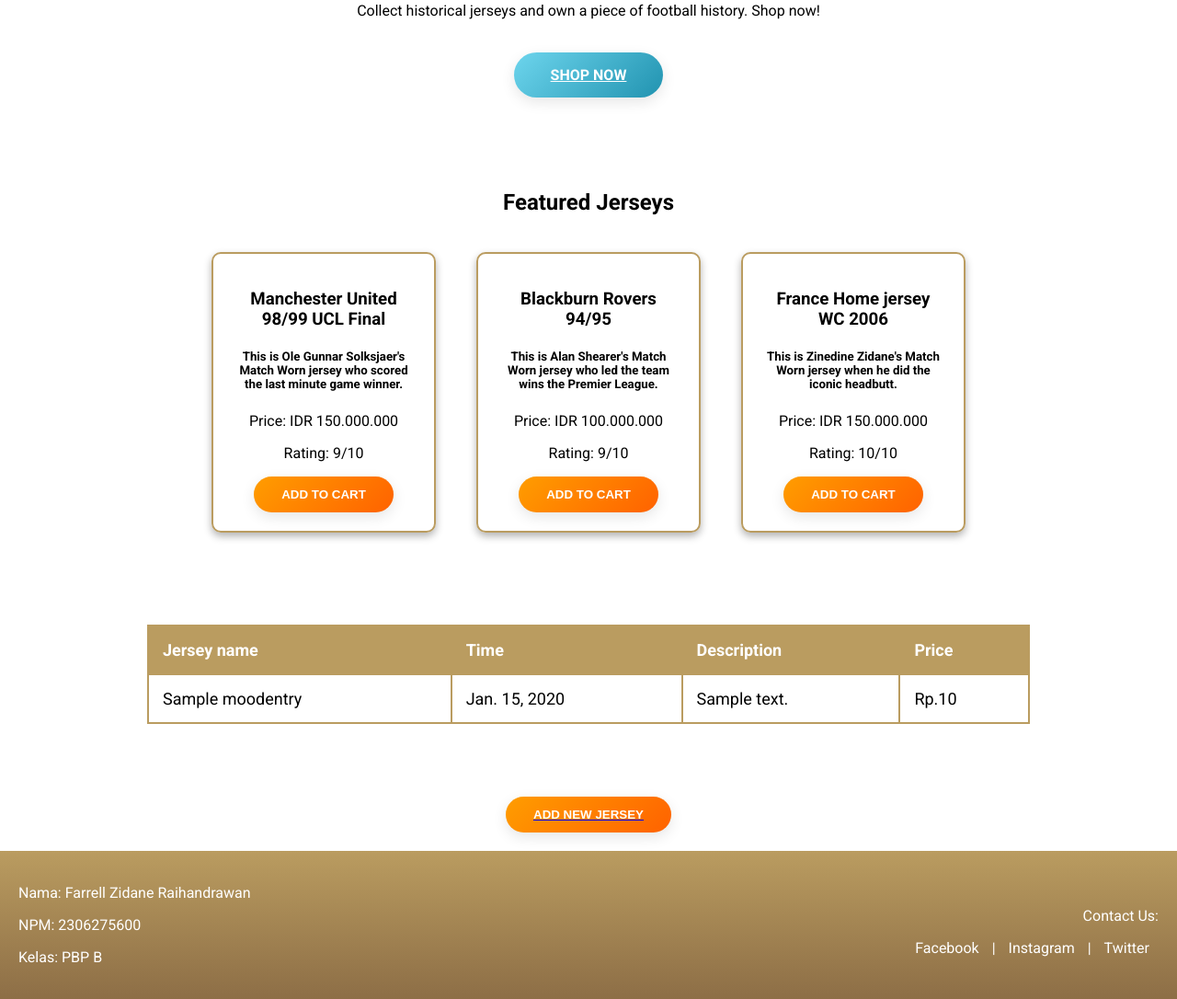
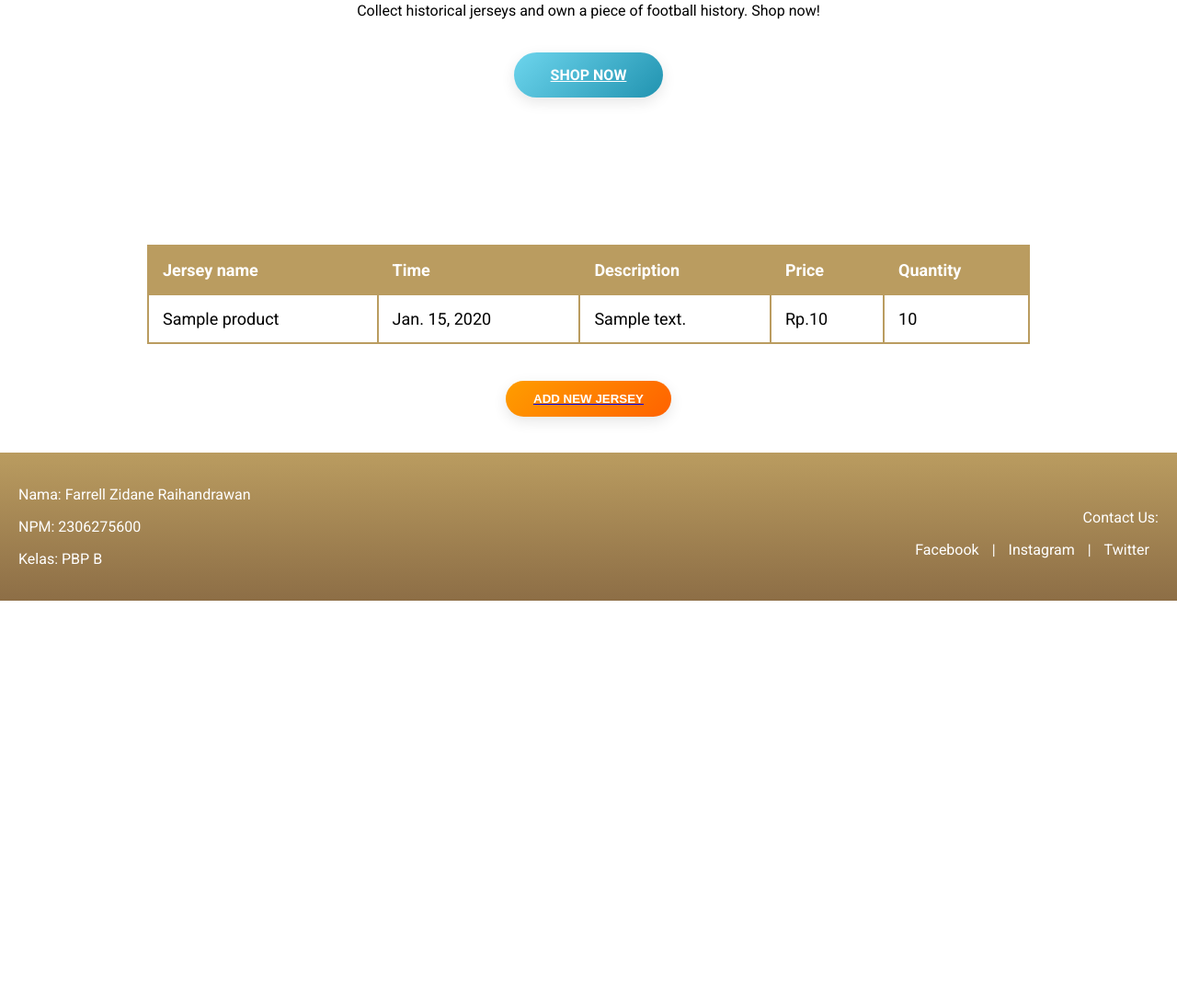
Before and after one commit to farrellzidane/JerseyVault, a Django app: page / in a window 1280 px wide. Shown: the part 198-1284 px from the top of the page at 92% size. After the commit the page ends 851 px from the top, so only its background shows below. Run offline with Django 4.2, Linux system fonts and the light colour scheme; tables that the repository leaves empty hold one stand-in row (values such as "Sample post").

Commit message:
Submitted TUGAS 3

```diff
--- a/main/models.py
+++ b/main/models.py
@@ -1,12 +1,14 @@
 import uuid
 from django.db import models
 
-class MoodEntry(models.Model):
+class Product(models.Model):
     id = models.UUIDField(primary_key=True, default=uuid.uuid4, editable=False)  # tambahkan baris ini
     jersey_name = models.CharField(max_length=255)
     time = models.DateField(auto_now_add=True)
     description = models.TextField()
     price = models.IntegerField()
+    quantity = models.IntegerField()
+
 
     @property
     def is_mood_strong(self):
--- a/main/templates/main.html
+++ b/main/templates/main.html
@@ -218,7 +218,7 @@
     </section>
 
     <section id="shop" class="shop-section">
-        <h2>Featured Jerseys</h2>
+        <!-- <h2>Featured Jerseys</h2>
         <div class="jersey-item">
             <h3>{{ item_name1 }}</h3>
             <h5>{{item_description1}}</h5>
@@ -241,39 +241,39 @@
             <p>Price: IDR {{ price3 }}</p>
             <p>Rating: {{ item_rating3 }} </p>
             <button class="btn-add-to-cart">Add to Cart</button>
-        </div>
+        </div> -->
     </section>
 
-    {% if not mood_entries %}
-    <p>Belum ada data mood pada mental health tracker.</p>
-    {% else %}
+    {% if not product_entries %}
+    <p>Belum ada data jersey pada JerseyVault.</p>
+{% else %}
     <table>
       <tr>
         <th>Jersey name</th>
         <th>Time</th>
         <th>Description</th>
         <th>Price</th>
+        <th>Quantity</th>
+
       </tr>
-
-      {% comment %} Berikut cara memperlihatkan data mood di bawah baris ini
-      {% endcomment %}
-      {% for mood_entry in mood_entries %}
+      {% for product_entry in product_entries %}
       <tr>
-        <td>{{mood_entry.jersey_name}}</td>
-        <td>{{mood_entry.time}}</td>
-        <td>{{mood_entry.description}}</td>
-        <td>Rp.{{mood_entry.price}}</td>
+        <td>{{product_entry.jersey_name}}</td>
+        <td>{{product_entry.time}}</td>
+        <td>{{product_entry.description}}</td>
+        <td>Rp.{{product_entry.price}}</td>
+        <td>{{product_entry.quantity}}</td>
       </tr>
       {% endfor %}
     </table>
-    {% endif %}
+{% endif %}
 
-    <br />
 
-    <a href="{% url 'main:create_mood_entry' %}">
+    <a href="{% url 'main:create_product_entry' %}">
         <button class="btn-add-new-jersey">Add New Jersey</button>
     </a>
 
+    <br />
 
     <footer>
         <div class="footer-left">
--- a/main/urls.py
+++ b/main/urls.py
@@ -1,11 +1,11 @@
 from django.urls import path
-from main.views import show_main, create_mood_entry, show_xml, show_json, show_xml_by_id, show_json_by_id
+from main.views import show_main, create_product_entry, show_xml, show_json, show_xml_by_id, show_json_by_id
 
 app_name = 'main'
 
 urlpatterns = [
     path('', show_main, name='show_main'),
-    path('create-mood-entry', create_mood_entry, name='create_mood_entry'),
+    path('create_product_entry', create_product_entry, name='create_product_entry'),
     path('xml/', show_xml, name='show_xml'),
     path('json/', show_json, name='show_json'),
     path('xml/<str:id>/', show_xml_by_id, name='show_xml_by_id'),
--- a/main/views.py
+++ b/main/views.py
@@ -1,11 +1,11 @@
 from django.shortcuts import render, redirect   # Tambahkan import redirect di baris ini
-from main.forms import MoodEntryForm
-from main.models import MoodEntry
+from main.forms import ProductEntryForm
+from main.models import Product
 from django.http import HttpResponse
 from django.core import serializers
 # Create your views here.
 def show_main(request):
-    mood_entries = MoodEntry.objects.all()
+    product_entries = Product.objects.all()
     context = {
 
         'nama' : "Farrell Zidane Raihandrawan",
@@ -30,7 +30,7 @@
         'price3' : '150.000.000',
         'item_rating3' : '10/10',
 
-        'mood_entries': mood_entries
+        'product_entries': product_entries
 
 
     }
@@ -38,28 +38,28 @@
     return render(request, "main.html", context)
 
 
-def create_mood_entry(request):
-    form = MoodEntryForm(request.POST or None)
+def create_product_entry(request):
+    form = ProductEntryForm(request.POST or None)
 
     if form.is_valid() and request.method == "POST":
         form.save()
         return redirect('main:show_main')
 
     context = {'form': form}
-    return render(request, "create_mood_entry.html", context)
+    return render(request, "create_product_entry.html", context)
 
 def show_xml(request):
-    data = MoodEntry.objects.all()
+    data = Product.objects.all()
     return HttpResponse(serializers.serialize("xml", data), content_type="application/xml")
 
 def show_xml_by_id(request, id):
-    data = MoodEntry.objects.filter(pk=id)
-    return HttpResponse(serializers.serialize("xml", data), content_type="application/xml")
+    data_id = Product.objects.filter(pk=id)
+    return HttpResponse(serializers.serialize("xml", data_id), content_type="application/xml")
 
 def show_json(request):
-    data = MoodEntry.objects.all()
+    data = Product.objects.all()
     return HttpResponse(serializers.serialize("json", data), content_type="application/json")
 
 def show_json_by_id(request, id):
-    data = MoodEntry.objects.filter(pk=id)
-    return HttpResponse(serializers.serialize("json", data), content_type="application/json")
+    data_id = Product.objects.filter(pk=id)
+    return HttpResponse(serializers.serialize("json", data_id), content_type="application/json")
```
Also changed, not shown: main/forms.py (+4 -4 lines), .github/workflows/deploy.yml, README.md, main/migrations/0003_product_delete_moodentry.py (added), main/templates/create_product_entry.html (renamed from main/templates/create_mood_entry.html).
